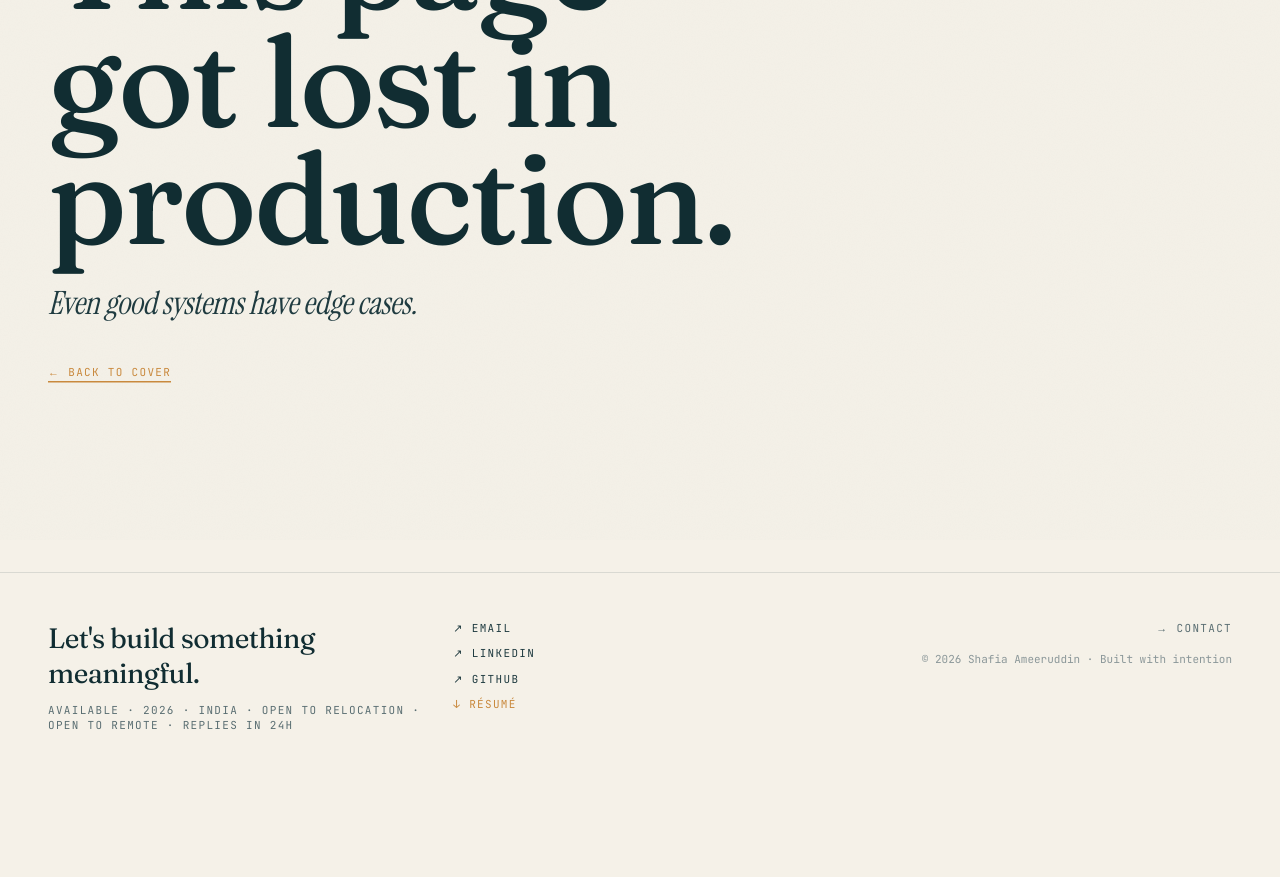
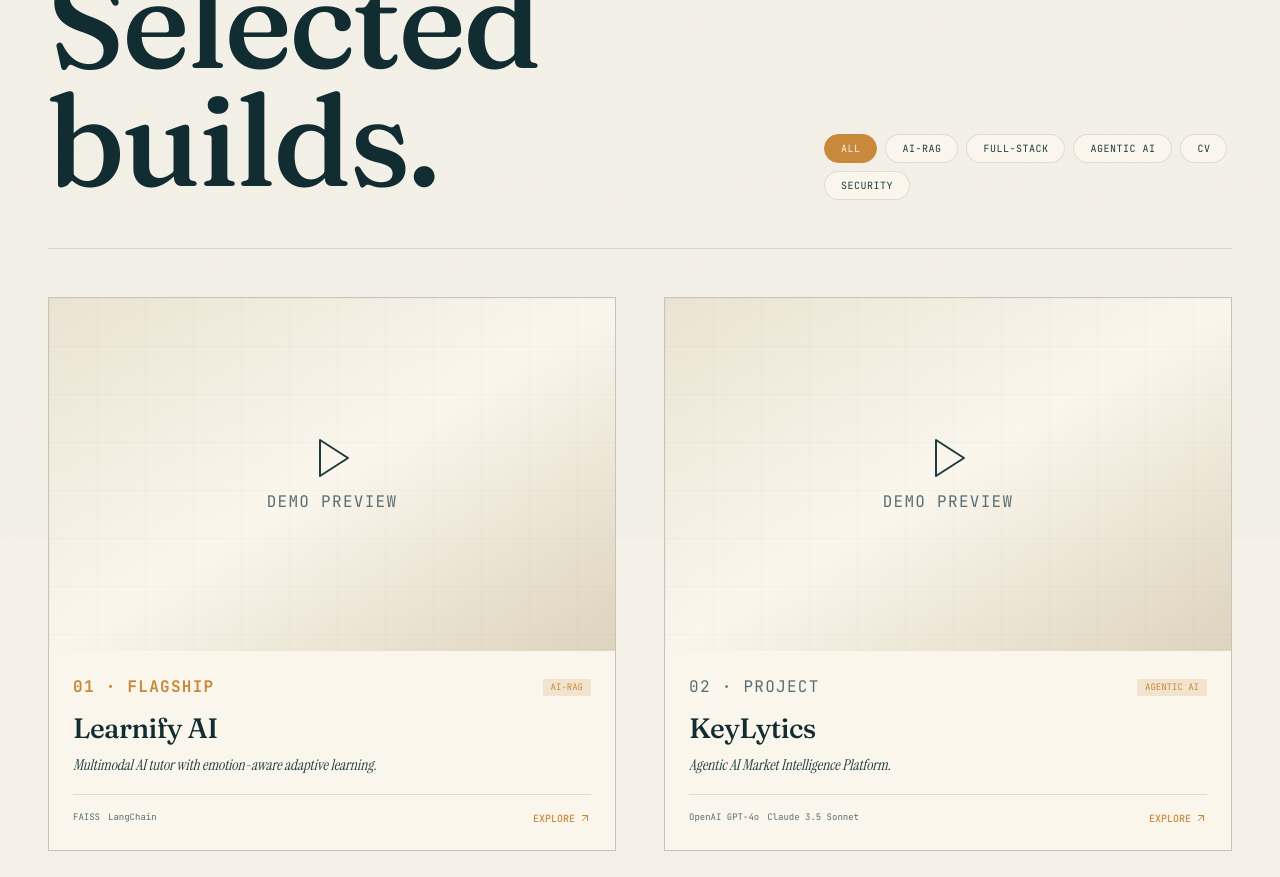
Before and after one commit to Shafia-01/buildwithshafia.dev, a Next.js app: page /work in a window 1280 px wide. Before the commit this address had no page. Shown: the part 260-1137 px from the top of the page. Before the commit the page ends 1042 px from the top, so only its background shows below. Built offline with nearby package versions, Linux system fonts and the light colour scheme.

Commit message:
feat: complete Wave 4 editorial work grid route /work

```diff
--- /dev/null
+++ b/app/work/page.tsx
@@ -0,0 +1,157 @@
+"use client";
+
+import { useState } from "react";
+import Link from "next/link";
+import { ArrowUpRight, Play } from "lucide-react";
+import { projects } from "@/content/projects";
+import { FadeRise } from "@/components/motion/primitives";
+import { SectionNumber, MetaLabel } from "@/components/typography";
+
+const FILTER_DOMAINS = [
+  { label: "All", value: "All" },
+  { label: "AI-RAG", value: "AI-RAG" },
+  { label: "Full-Stack", value: "Full-Stack" },
+  { label: "Agentic AI", value: "Agentic AI" },
+  { label: "CV", value: "CV" },
+  { label: "Security", value: "Security" }
+];
+
+// Helper to check if a project belongs to a domain tag filter
+function matchesFilter(projectSlug: string, filter: string): boolean {
+  if (filter === "All") return true;
+  if (filter === "AI-RAG") return projectSlug === "learnify-ai";
+  if (filter === "Full-Stack") return projectSlug === "learnify-ai" || projectSlug === "walmart-innovation-suite" || projectSlug === "cinescope";
+  if (filter === "Agentic AI") return projectSlug === "keylytics" || projectSlug === "learnify-ai";
+  if (filter === "CV") return projectSlug === "mediscan" || projectSlug === "walmart-innovation-suite";
+  if (filter === "Security") return projectSlug === "ai-threat-detection";
+  return false;
+}
+
+export default function WorkPage() {
+  const [activeFilter, setActiveFilter] = useState("All");
+
+  const filteredProjects = projects.filter((p) => matchesFilter(p.slug, activeFilter));
+
+  return (
+    <main className="min-h-screen pt-28 pb-24 px-6 lg:px-12">
+      <div className="max-w-wide mx-auto">
+        {/* Header Section */}
+        <div className="border-b border-rule pb-12 mb-12 flex flex-col md:flex-row md:items-end justify-between gap-8">
+          <div>
+            <SectionNumber number="03" name="THE WORK" />
+            <h1 className="mt-6 font-display text-display-md md:text-display-lg text-ink leading-[0.95] tracking-tight">
+              Selected builds.
+            </h1>
+          </div>
+
+          {/* Custom Domain Filter Chips */}
+          <div className="flex flex-wrap gap-2">
+            {FILTER_DOMAINS.map((filter) => {
+              const active = activeFilter === filter.value;
+              return (
+                <button
+                  key={filter.value}
+                  type="button"
+                  onClick={() => setActiveFilter(filter.value)}
+                  className={`px-4 py-1.5 rounded-full font-mono text-[10px] uppercase tracking-wider border transition-colors duration-fast ${
+                    active
+                      ? "bg-brass border-brass text-paper"
+                      : "bg-paper-soft border-rule text-ink-soft hover:border-ink"
+                  }`}
+                >
+                  {filter.label}
+                </button>
+              );
+            })}
+          </div>
+        </div>
+
+        {/* Editorial 2-column desktop / 1-column mobile Grid */}
+        <div className="grid md:grid-cols-2 gap-8 md:gap-12">
+          {filteredProjects.map((project, index) => {
+            const isFlagship = project.slug === "learnify-ai";
+            return (
+              <FadeRise key={project.slug} delay={index * 0.05}>
+                <Link
+                  href={`/work/${project.slug}`}
+                  data-testid={`project-card-${project.slug}`}
+                  className="group block relative overflow-hidden border border-rule-strong bg-paper-soft hover:border-brass transition-all duration-base"
+                >
+                  {/* Poster image placeholder matching FeaturedWork styling */}
+                  <div className="aspect-[16/10] relative bg-gradient-to-br from-linen via-paper-soft to-linen-deep overflow-hidden">
+                    {/* Decorative grid pattern */}
+                    <div
+                      className="absolute inset-0 opacity-20"
+                      style={{
+                        backgroundImage:
+                          "linear-gradient(var(--rule) 1px, transparent 1px), linear-gradient(90deg, var(--rule) 1px, transparent 1px)",
+                        backgroundSize: "48px 48px",
+                      }}
+                    />
+
+                    {/* Center play icon */}
+                    <div className="absolute inset-0 flex items-center justify-center">
+                      <div className="flex flex-col items-center gap-2 text-ink-soft group-hover:text-brass transition-colors duration-base">
+                        <Play className="w-12 h-12 stroke-[1] fill-transparent" />
+                        <MetaLabel>Demo preview</MetaLabel>
+                      </div>
+                    </div>
+
+                    {/* Brass corner-tick (appears on hover) */}
+                    <div className="absolute top-4 right-4 w-6 h-6 opacity-0 group-hover:opacity-100 transition-opacity duration-base">
+                      <div className="absolute top-0 right-0 w-full h-px bg-brass" />
+                      <div className="absolute top-0 right-0 w-px h-full bg-brass" />
+                    </div>
+                  </div>
+
+                  {/* Caption info */}
+                  <div className="p-6 flex flex-col justify-between min-h-[180px]">
+                    <div>
+                      <div className="flex items-center justify-between gap-4">
+                        <MetaLabel className={isFlagship ? "text-brass font-bold" : "text-ink-muted"}>
+                          {isFlagship ? `${project.order} · FLAGSHIP` : `${project.order} · PROJECT`}
+                        </MetaLabel>
+                        {/* Domain Tags */}
+                        <div className="flex gap-1.5">
+                          {project.slug === "learnify-ai" && (
+                            <span className="px-2 py-0.5 bg-brass-glow text-brass text-[9px] font-mono rounded-sm">
+                              AI-RAG
+                            </span>
+                          )}
+                          {project.slug === "keylytics" && (
+                            <span className="px-2 py-0.5 bg-brass-glow text-brass text-[9px] font-mono rounded-sm">
+                              AGENTIC AI
+                            </span>
+                          )}
+                        </div>
+                      </div>
+                      <h2 className="mt-3 font-display text-headline-md text-ink leading-tight">
+                        {project.title}
+                      </h2>
+                      <p className="mt-2 font-editorial italic text-body-sm text-ink-soft line-clamp-2">
+                        {project.oneLiner}
+                      </p>
+                    </div>
+
+                    <div className="mt-4 pt-4 border-t border-rule flex items-center justify-between">
+                      <div className="flex gap-2 flex-wrap">
+                        {project.stack.aiml.slice(0, 2).map((tech) => (
+                          <span key={tech} className="font-mono text-[9px] text-ink-muted">
+                            {tech}
+                          </span>
+                        ))}
+                      </div>
+                      <span className="inline-flex items-center gap-1 font-mono text-[10px] uppercase text-brass font-medium">
+                        Explore <ArrowUpRight className="w-3 h-3" />
+                      </span>
+                    </div>
+                  </div>
+                </Link>
+              </FadeRise>
+            );
+          })}
+        </div>
+      </div>
+    </main>
+  );
+}
```
